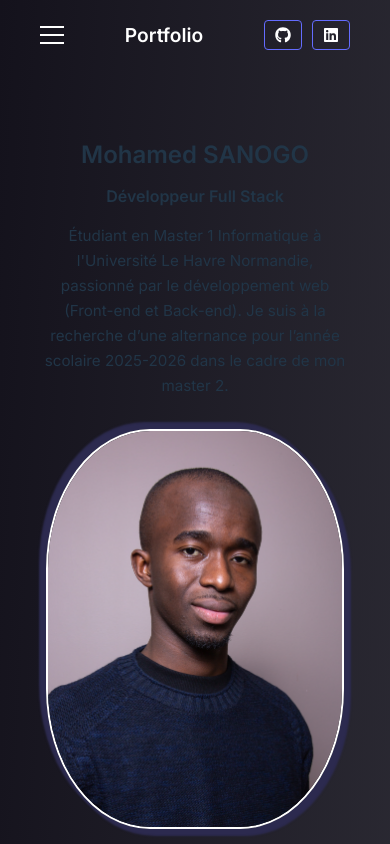
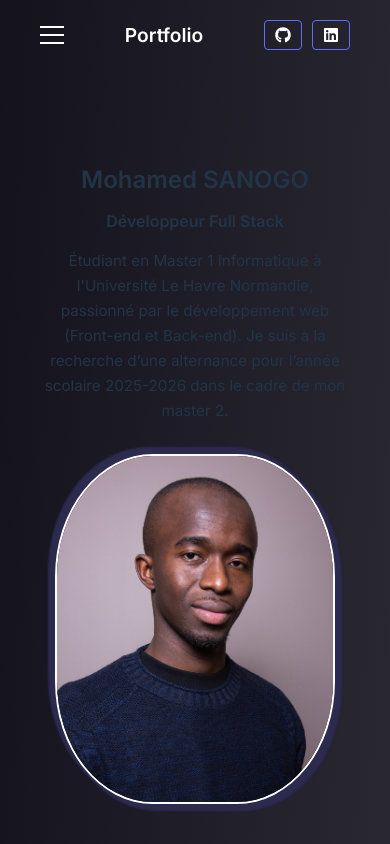
Before and after one commit to MosefSanogo/Portfolio, a React (Vite) app: page / in a window 390 px wide. Shown: the top 844 px of the page. Built offline with nearby package versions, Linux system fonts and the light colour scheme.

Commit message:
Changement 7

```diff
--- a/src/pages/Home/home.css
+++ b/src/pages/Home/home.css
@@ -82,6 +82,7 @@
         gap: 1rem;
         padding: 1rem 20px 2rem 20px;
         height: 100vh ;
+
     }
     .home .info{
         width: 100%;
@@ -89,8 +90,8 @@
         padding: 0 20px;
     }
     .home .image{
-        width: 85%;
-        height: 400px;
+        width: 80%;
+        height: 350px;
     }
 
 }
```
Also changed, not shown: 1 other file (tests, documents, lock files or other folders).
